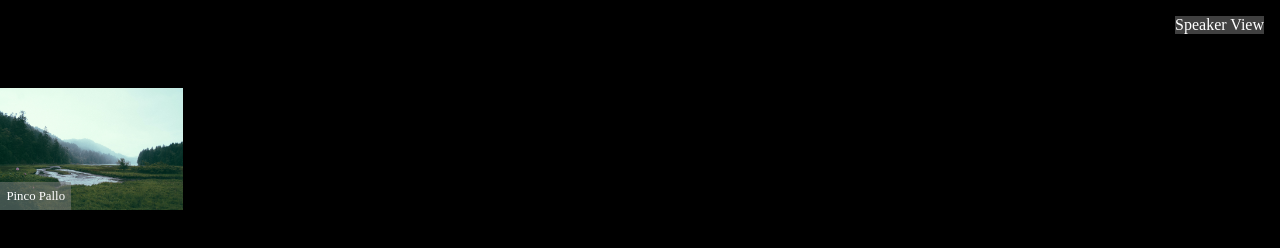
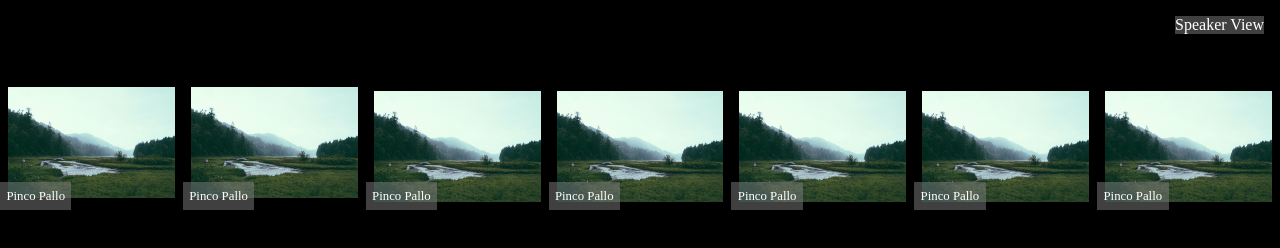
Before and after one commit to FedericoRosso97/html-css-webapp, a plain HTML site: page index.html in a window 1280 px wide. Drawn offline with Linux system fonts and the light colour scheme.

Commit message:
aggiungo padding ai box-utente

```diff
--- a/index.html
+++ b/index.html
@@ -20,17 +20,47 @@
     </header>
 
     <main>
-        <section>
+        <section class="flex">
+            <div class="box-utente white flex">
+                <div>
+                    <img src="p-j-Cm7oKel-X2Q-unsplash.jpg" alt="">
+                    <p class="nome-utente gray-background ">Pinco Pallo</p>
+                </div>
+            </div>
+
+            <div class="box-utente white flex">
+                <div>
+                    <img src="p-j-Cm7oKel-X2Q-unsplash.jpg" alt="">
+                    <p class="nome-utente gray-background ">Pinco Pallo</p>
+                </div>
+
+            </div>
+
             <div class="box-utente white flex">
                 <img src="p-j-Cm7oKel-X2Q-unsplash.jpg" alt="">
                 <p class="nome-utente gray-background ">Pinco Pallo</p>
             </div>
-            <div></div>
-            <div></div>
-            <div></div>
-            <div></div>
-            <div></div>
-            <div></div>
+
+            <div class="box-utente white flex">
+                <img src="p-j-Cm7oKel-X2Q-unsplash.jpg" alt="">
+                <p class="nome-utente gray-background ">Pinco Pallo</p>
+            </div>
+
+            <div class="box-utente white flex">
+                <img src="p-j-Cm7oKel-X2Q-unsplash.jpg" alt="">
+                <p class="nome-utente gray-background ">Pinco Pallo</p>
+            </div>
+
+            <div class="box-utente white flex">
+                <img src="p-j-Cm7oKel-X2Q-unsplash.jpg" alt="">
+                <p class="nome-utente gray-background ">Pinco Pallo</p>
+            </div>
+
+            <div class="box-utente white flex">
+                <img src="p-j-Cm7oKel-X2Q-unsplash.jpg" alt="">
+                <p class="nome-utente gray-background ">Pinco Pallo</p>
+            </div>
+
         </section>
         <section></section>
         <section></section>
--- a/style.css
+++ b/style.css
@@ -25,11 +25,16 @@ header{
     padding: 1rem;
 }
 
+.main{
+padding: ;
+}
+
 .box-utente{
     width: calc(100vw/7);
     height: calc(100vh/5);
     align-items: flex-end;
     position: relative;
+    padding: 0.5rem;
 }
 
 img{
```
